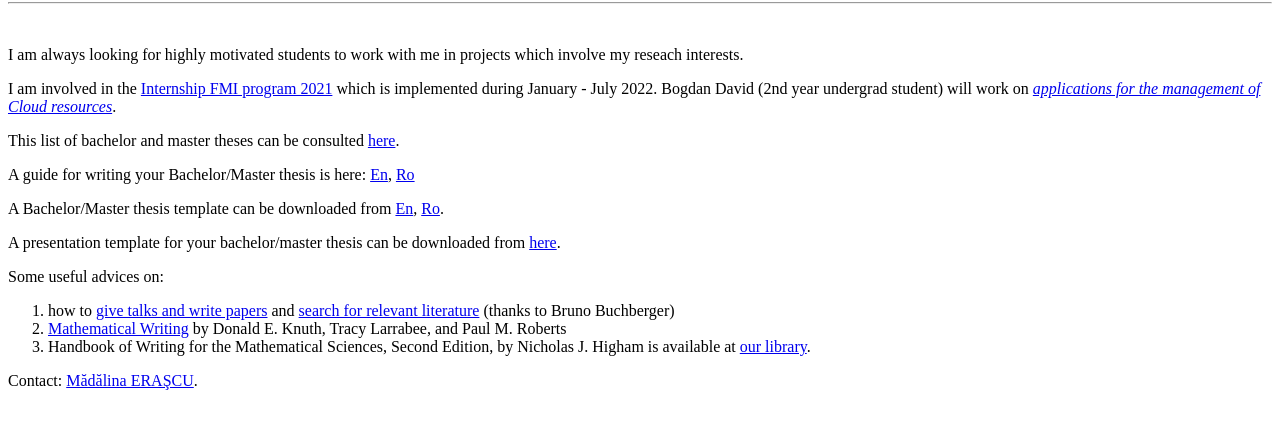
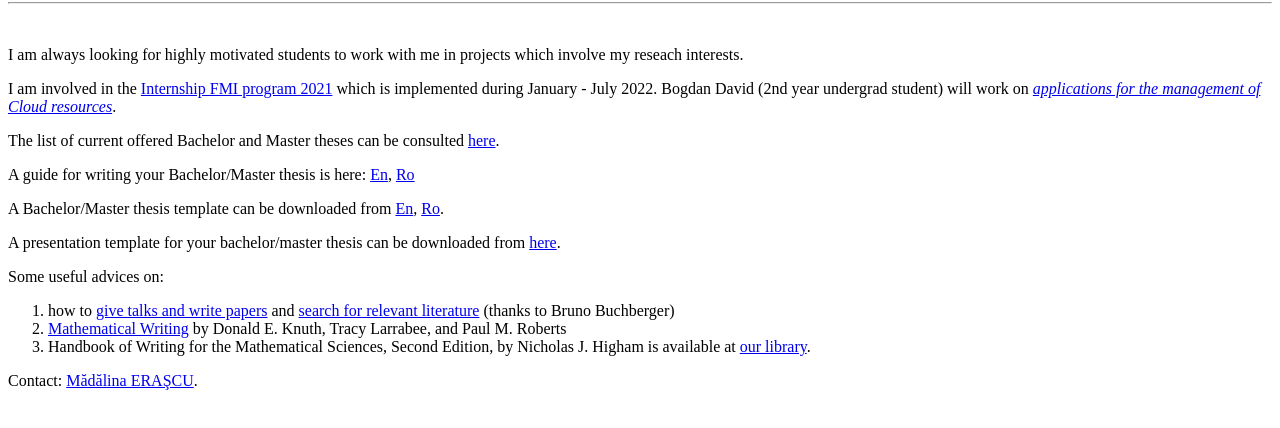
Before and after one commit to merascu/merascu.github.io, a plain HTML site: page links/projects.html in a window 1280 px wide. Shown: the part 78-506 px from the top of the page. Drawn offline with Linux system fonts and the light colour scheme.

Commit message:
upd theses

```diff
--- a/links/projects.html
+++ b/links/projects.html
@@ -21,7 +21,7 @@
         during January - July 2022. Bogdan David (2nd year undergrad student) will work on
         <a href="https://www.info.uvt.ro/rezultate-finale-internship-fmi/"><i>applications for the management of Cloud resources</i></a>.</p>
 
-    <p> This list of bachelor and master theses can be consulted <a href="./Resources/ErascuMadalina_teme_licenta_disertatie_2023-2024.docx.pdf">here</a>.</p>
+    <p> The list of current offered Bachelor and Master theses can be consulted <a href="https://docs.google.com/document/d/19szSeYHh-8_Xl8MDHeuBWOjnXh5-WRNHjbg8703HJIA/edit?usp=sharing">here</a>.</p>
 <p> A guide for writing your Bachelor/Master thesis is here: <a href="./Resources/guide_thesis_bachelor_master_v2.pdf">En</a>,
     <a href="./Resources/ghid_lucrare_licenta_disertatie_v2.pdf">Ro</a></p>
     <p> A Bachelor/Master thesis template can be downloaded from <a href="./Resources/En_final.zip">En</a>, <a href="./Resources/Ro_final.zip">Ro</a>.</p>
```
Also changed, not shown: 1 other file.
